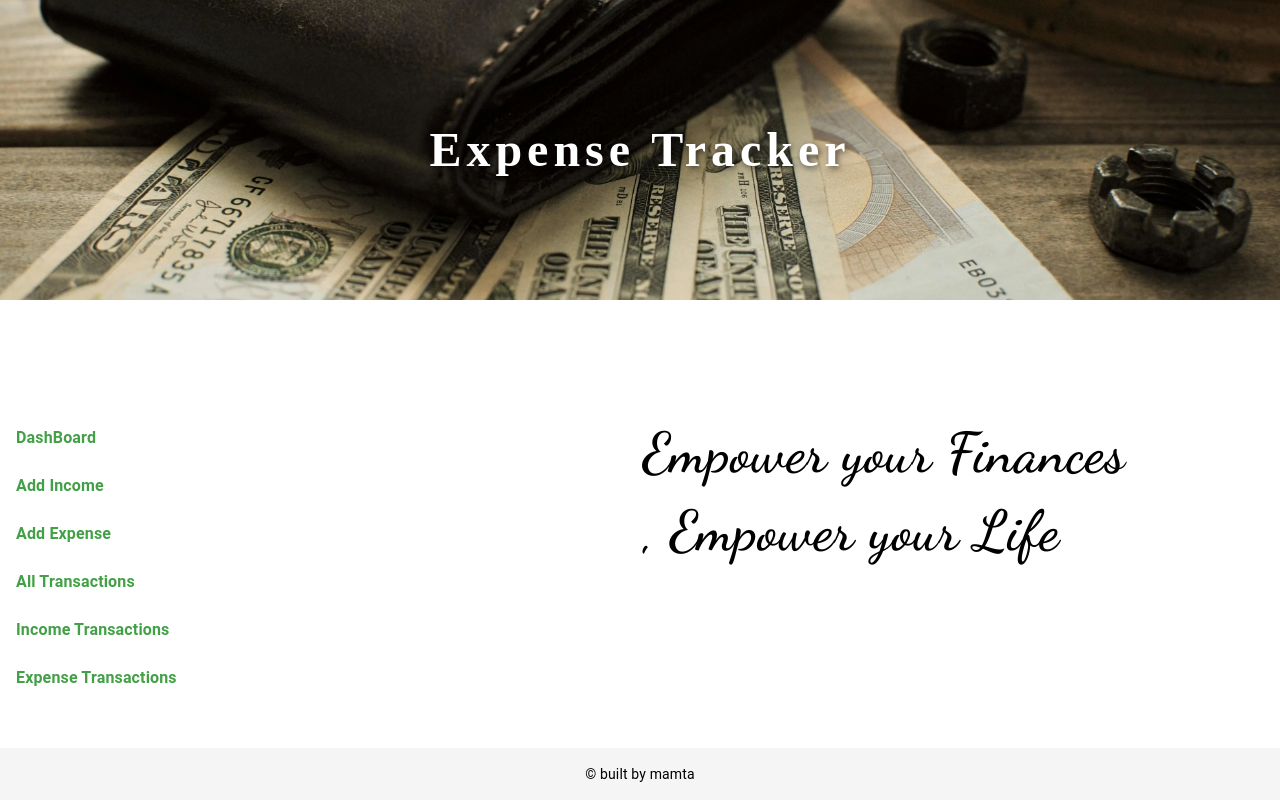
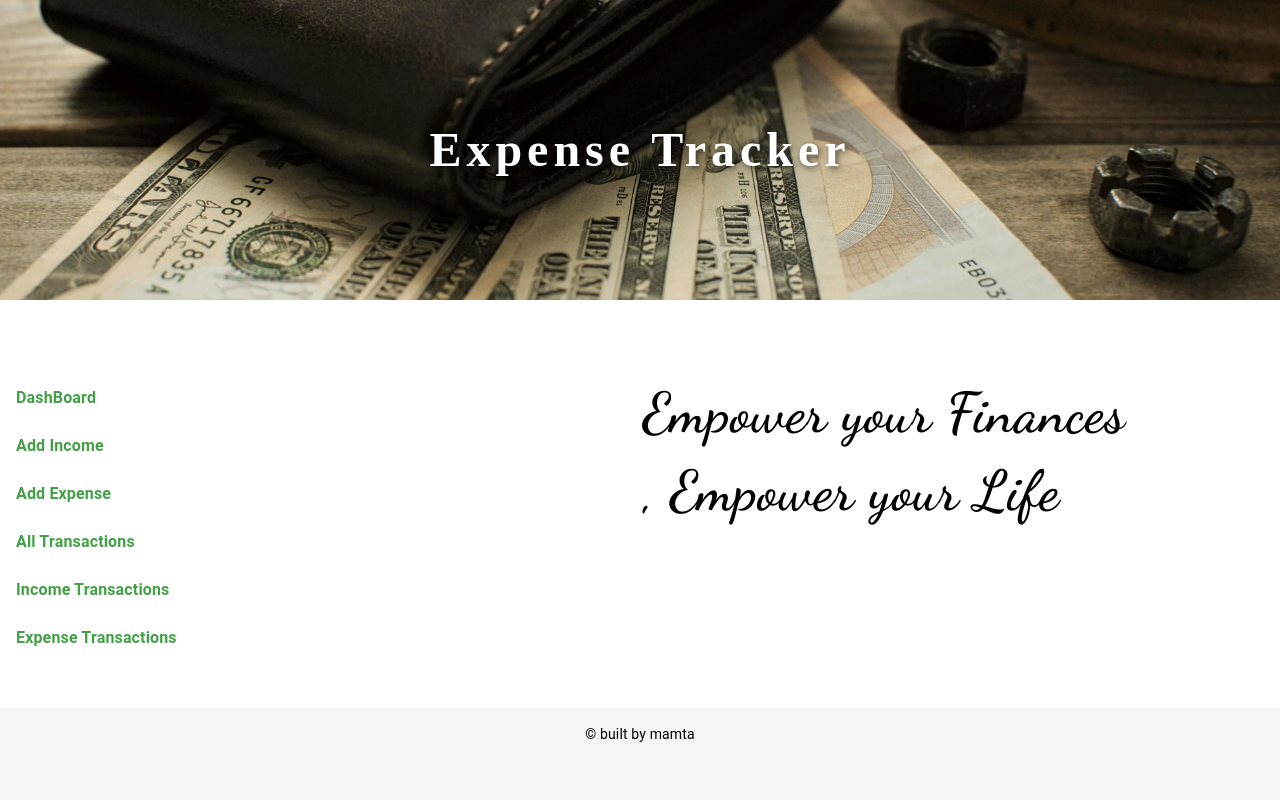
Before and after one commit to codewithMamtaR/expensetracker, a React (Create React App) app: page / in a window 1280 px wide. Built offline with nearby package versions, Linux system fonts and the light colour scheme.

Commit message:
changed design and decorated

```diff
--- a/src/App.js
+++ b/src/App.js
@@ -15,7 +15,7 @@ const App = () => {
 
   return (
     <>
-      <Grid container sx={{ minHeight: "100vh" }}>
+      <Grid container sx={{ minHeight: "100vh" ,pb: "80px"}}>
 
         <Grid item xs={12} >
           <Box
@@ -70,6 +70,7 @@ const App = () => {
                       position: 'fixed',
                       width: '100%',
                       bottom: 0,
+                       height: "60px"
            }}
          >
                       <Typography variant="body2">&copy; built by mamta</Typography>
```
